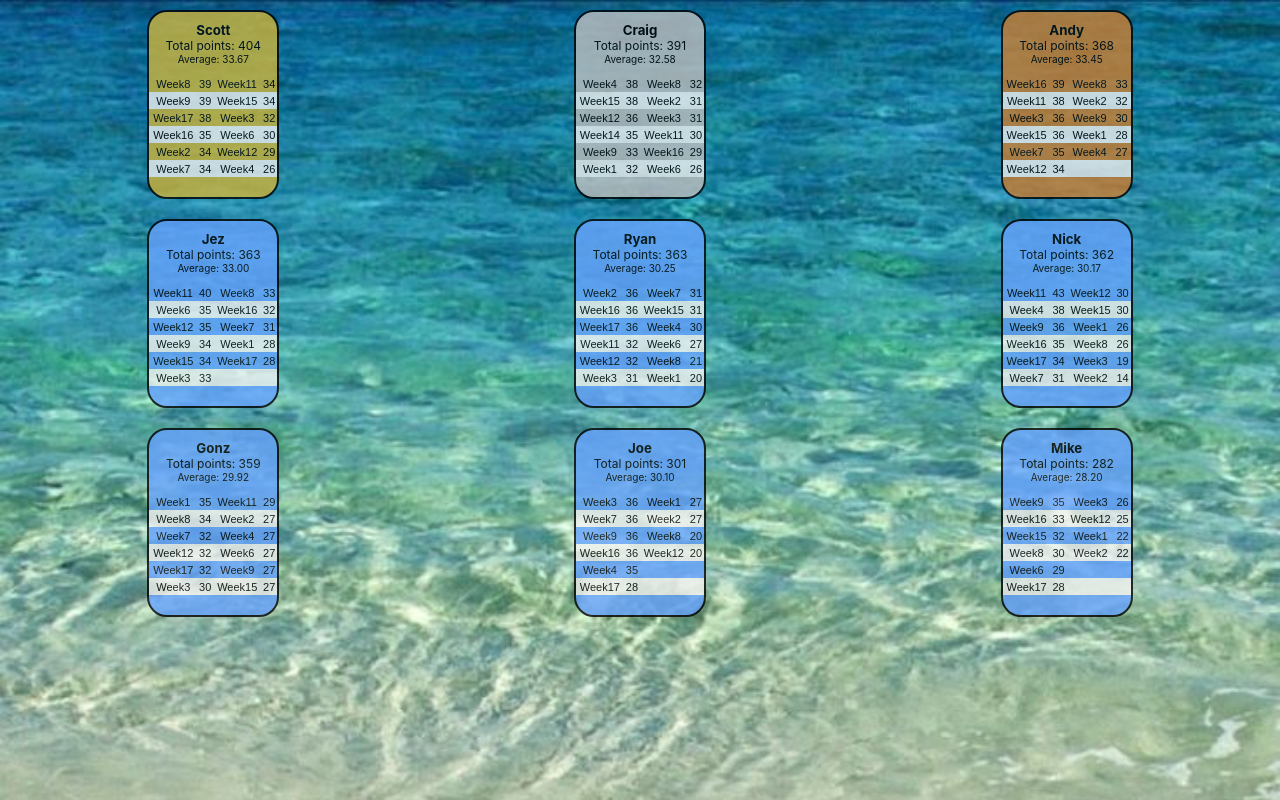
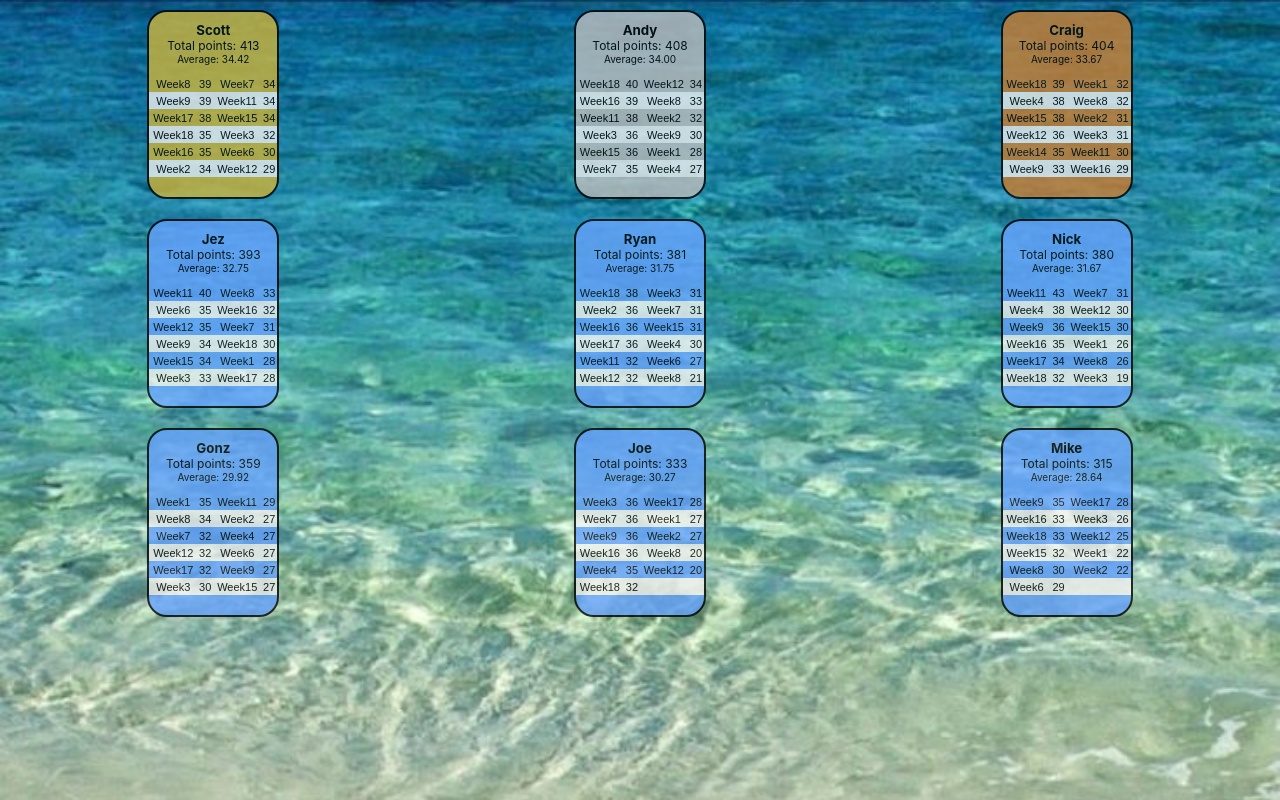
Before and after one commit to Ryan6Payne/winter-league, a React (Create React App) app: page / in a window 1280 px wide. Built offline with nearby package versions, Linux system fonts and the light colour scheme.

Commit message:
Week18 scores

```diff
--- a/src/App.js
+++ b/src/App.js
@@ -15,7 +15,7 @@ const App = () => {
                   { week: 'Week17', score: 38 },
                   { week: 'Week2', score: 34 },
                   { week: 'Week3', score: 32 },
-                  { week: 'Week4', score: 26 },
+                  { week: 'Week18', score: 35 },
                   { week: 'Week6', score: 30 },
                   { week: 'Week7', score: 34 },
                   { week: 'Week8', score: 39 },
@@ -26,24 +26,6 @@ const App = () => {
                   { week: 'Week16', score: 35 }
                 ]
                 } playerName="Scott" weeksPlayed={12} cardClass={"gold"}/>
-              </div>
-            <div className="col-sm">
-                <GolfPlayerCard golfScores={
-                  [
-                    { week: 'Week1', score: 32 },
-                    { week: 'Week2', score: 31 },
-                    { week: 'Week3', score: 31 },
-                    { week: 'Week4', score: 38 },
-                    { week: 'Week6', score: 26 },
-                    { week: 'Week16', score: 29 },
-                    { week: 'Week8', score: 32 },
-                    { week: 'Week9', score: 33 },
-                    { week: 'Week11', score: 30 },
-                    { week: 'Week12', score: 36 },
-                    { week: 'Week14', score: 35 },
-                    { week: 'Week15', score: 38 }
-                  ]
-                } playerName="Craig" weeksPlayed={12} cardClass={"silver"} />
               </div>
               <div className="col-sm">
                 <GolfPlayerCard golfScores={
@@ -59,9 +41,27 @@ const App = () => {
                     { week: 'Week12', score: 34 },
                     { week: 'Week15', score: 36 },
                     { week: 'Week16', score: 39 },
-                    { week: '', score: 0 }
+                    { week: 'Week18', score: 40 }
                   ]
-                } playerName="Andy" weeksPlayed={11} cardClass={"bronze"}/>
+                } playerName="Andy" weeksPlayed={12} cardClass={"silver"}/>
+              </div>
+            <div className="col-sm">
+                <GolfPlayerCard golfScores={
+                  [
+                    { week: 'Week1', score: 32 },
+                    { week: 'Week2', score: 31 },
+                    { week: 'Week3', score: 31 },
+                    { week: 'Week4', score: 38 },
+                    { week: 'Week18', score: 39 },
+                    { week: 'Week16', score: 29 },
+                    { week: 'Week8', score: 32 },
+                    { week: 'Week9', score: 33 },
+                    { week: 'Week11', score: 30 },
+                    { week: 'Week12', score: 36 },
+                    { week: 'Week14', score: 35 },
+                    { week: 'Week15', score: 38 }
+                  ]
+                } playerName="Craig" weeksPlayed={12} cardClass={"bronze"} />
               </div>
             </div>
             <div className="row">
@@ -79,14 +79,14 @@ const App = () => {
                     { week: 'Week15', score: 34 },
                     { week: 'Week16', score: 32 },
                     { week: 'Week17', score: 28 },
-                    { week: '', score: 0 }
+                    { week: 'Week18', score: 30 }
                   ]
-                } playerName="Jez" weeksPlayed={11} />
+                } playerName="Jez" weeksPlayed={12} />
               </div>
               <div className="col-sm">
                 <GolfPlayerCard golfScores={
                     [
-                      { week: 'Week1', score: 20 },
+                      { week: 'Week18', score: 38 },
                       { week: 'Week2', score: 36 },
                       { week: 'Week3', score: 31 },
                       { week: 'Week4', score: 30 },
@@ -105,7 +105,7 @@ const App = () => {
               <GolfPlayerCard golfScores={
                   [
                     { week: 'Week1', score: 26 },
-                    { week: 'Week2', score: 14 },
+                    { week: 'Week18', score: 32 },
                     { week: 'Week3', score: 19 },
                     { week: 'Week4', score: 38 },
                     { week: 'Week7', score: 31 },
@@ -152,10 +152,10 @@ const App = () => {
                     { week: 'Week12', score: 20 },
                     { week: 'Week16', score: 36 },
                     { week: 'Week17', score: 28 },
-                    { week: '', score: 0 },
+                    { week: 'Week18', score: 32 },
                     { week: '', score: 0 }
                   ]
-                } playerName="Joe" weeksPlayed={10}/>
+                } playerName="Joe" weeksPlayed={11}/>
               </div>
               <div className="col-sm">
               <GolfPlayerCard golfScores={
@@ -170,10 +170,10 @@ const App = () => {
                     { week: 'Week15', score: 32 },
                     { week: 'Week16', score: 33 },
                     { week: 'Week17', score: 28 },
-                    { week: '', score: 0 },
+                    { week: 'Week18', score: 33 },
                     { week: '', score: 0 }
                   ]
-                } playerName="Mike" weeksPlayed={10} />
+                } playerName="Mike" weeksPlayed={11} />
               </div>
             </div>
           </div>
```
